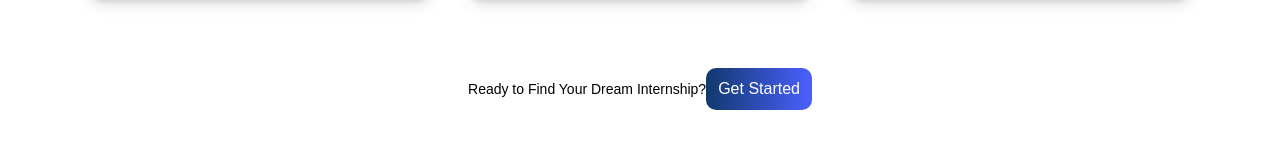
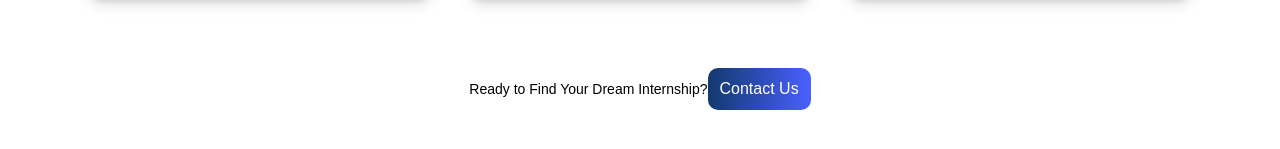
Before and after one commit to kaveenskn/InternQuest-web-Group2, a React (Vite) app: page /testimonials in a window 1280 px wide. Shown: the part 571-720 px from the top of the page. Built offline with nearby package versions, Linux system fonts and the light colour scheme.

Commit message:
change button

```diff
--- a/src/pages/TestimonialSection.jsx
+++ b/src/pages/TestimonialSection.jsx
@@ -47,7 +47,7 @@ const TestimonialSection = () => (
     </div>
     <div className="cta-section">
       <span className="cta-text">Ready to Find Your Dream Internship?</span>
-      <button className="cta-button">Get Started</button>
+      <button className="cta-button">Contact Us</button>
     </div>
   </div>
 );
```
